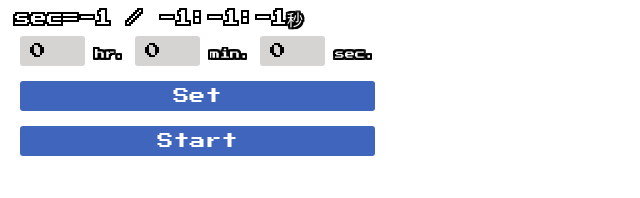
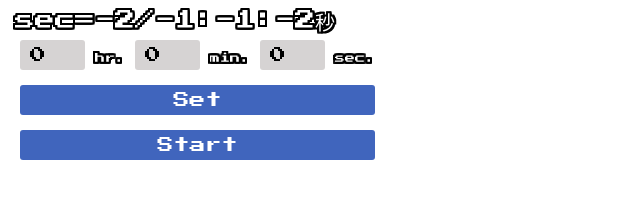
Before and after one commit to rascasse-monaco/countdown, a plain HTML site: page index.html in a window 1280 px wide. Both pictures are taken after a click on the button "Start". Shown: the whole page, without its empty margins (0-640 px from the left). Drawn offline with Linux system fonts and the light colour scheme.

Commit message:
微修正

```diff
--- a/countdown.css
+++ b/countdown.css
@@ -34,3 +34,6 @@
 .numBoxText {
   font-size: 10px;
 }
+#milsec {
+  font-size: 20px;
+}
--- a/countdown.js
+++ b/countdown.js
@@ -43,9 +43,9 @@ function start() {
   interVal = setInterval(() => {
     miliSec --;
     document.getElementById('milsec').innerText =
-    `sec=${miliSec} / ${culcToTimeDisplay(miliSec).hour}:${culcToTimeDisplay(miliSec).min}:${culcToTimeDisplay(miliSec).sec}秒`;
+    `sec=${miliSec}/${culcToTimeDisplay(miliSec).hour}:${culcToTimeDisplay(miliSec).min}:${culcToTimeDisplay(miliSec).sec}秒`;
 
-    if (miliSec === -1) {
+    if (miliSec === 0) {
       stop();
     }
   }, 1000)
```
Also changed, not shown: index.html (+1 -1 lines).
